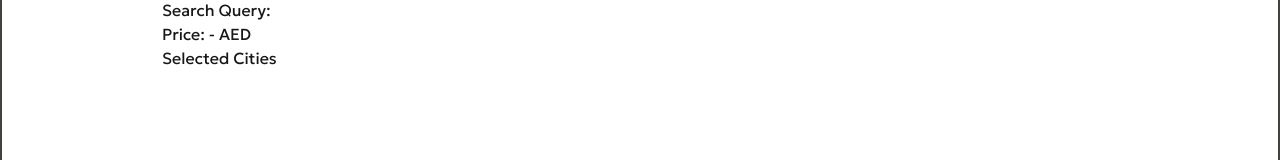
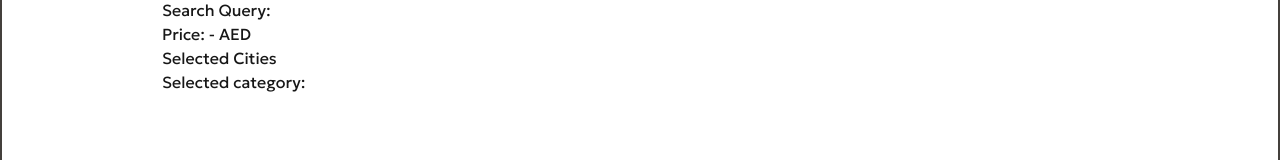
Before and after one commit to javokhirbekkhaydarov/aqary, a Next.js app: page / in a window 1280 px wide. Shown: the part 514-674 px from the top of the page. Built offline with nearby package versions, Linux system fonts and the light colour scheme.

Commit message:
add category output

```diff
--- a/src/components/filter/advanced/Categories.tsx
+++ b/src/components/filter/advanced/Categories.tsx
@@ -2,12 +2,16 @@
 
 import React, { useState } from "react";
 import Image from "next/image";
+import { useDispatch, useSelector } from "react-redux";
+import { selectCategory } from "@/store/advancedFilter";
 
 export default function Categories() {
   const [selectedCategory, setSelectedCategory] = useState<string | null>(null);
 
+  const dispatch = useDispatch();
   const chooseCategory = (category: string) => {
     setSelectedCategory(category);
+    dispatch(selectCategory(category));
   };
 
   return (
--- a/src/components/filter/advanced/FilterModal.tsx
+++ b/src/components/filter/advanced/FilterModal.tsx
@@ -1,5 +1,6 @@
 "use client";
 
+import Line from "@/components/mini/Line";
 import Categories from "./Categories";
 import Cities from "./Cities";
 
@@ -8,8 +9,9 @@ export default function FilterModal() {
     <div className="advanced_filter  bg-white  pt-0 flex flex-col gap-5 items-start justify-start rounded-b-3xl ">
       <div className="text-[28px] px-3">Advanced Filter</div>
       <Cities />
-      <div className="w-full h-[1px] bg-line"></div>
+      <Line />
       <Categories />
+      <Line />
     </div>
   );
 }
--- /dev/null
+++ b/src/components/mini/Line.tsx
@@ -0,0 +1,3 @@
+export default function Line() {
+  return <div className="w-full h-[1px] bg-line"></div>;
+}
--- a/src/components/output/OutPut.tsx
+++ b/src/components/output/OutPut.tsx
@@ -7,6 +7,9 @@ export default function Output() {
   const filterState = useSelector((state: RootState) => state.filter);
   const selectedCities = useSelector(
     (state: RootState) => state.advancedFilter.cities
+  );
+  const selectedCategory = useSelector(
+    (state: RootState) => state.advancedFilter.category
   );
   return (
     <div className="pt-4 flex max-w-[1440px] items-start justify-start rounded border-2 border-stone-700 p-40 py-80 w-full">
@@ -22,6 +25,7 @@ export default function Output() {
         <p>
           Selected Cities {selectedCities.map((city) => city.name).join(", ")}
         </p>
+        <p>Selected category: {selectedCategory}</p>
       </div>
     </div>
   );
--- a/src/store/advancedFilter.ts
+++ b/src/store/advancedFilter.ts
@@ -4,6 +4,7 @@ import { CITIES } from "@/constants/filterOptions";
 
 const initialState: AdvancedFilterState = {
   cities: [],
+  category: "",
 };
 
 const initialCities = [
@@ -42,8 +43,11 @@ export const advancedFilter = createSlice({
       CITIES.length = 0;
       CITIES.push(...initialCities);
     },
+    selectCategory: (state, action: PayloadAction<string>) => {
+      state.category = action.payload;
+    },
   },
 });
 
-export const { toggleCity, clearCity } = advancedFilter.actions;
+export const { toggleCity, clearCity, selectCategory } = advancedFilter.actions;
 export default advancedFilter.reducer;
--- a/src/types/types.ts
+++ b/src/types/types.ts
@@ -9,6 +9,7 @@ export interface FilterState {
 }
 export interface AdvancedFilterState {
   cities: CitiesType[];
+  category: string;
 }
 export interface FilterDropdownProps {
   value: string;
```
